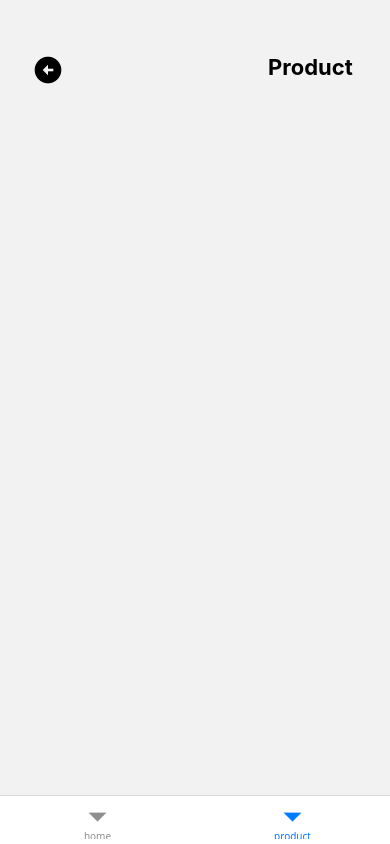
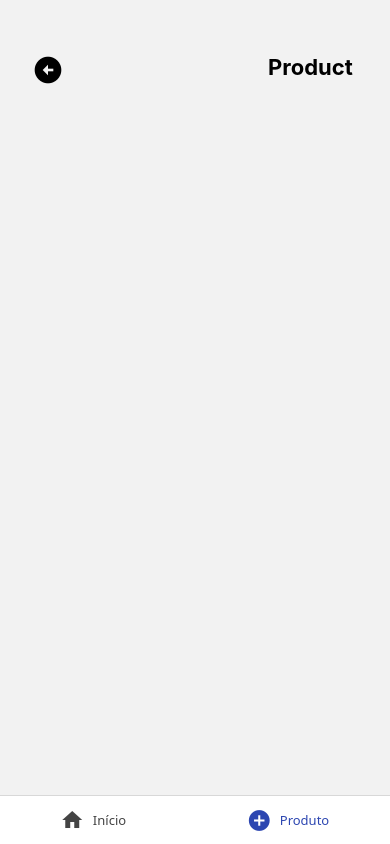
Before and after one commit to lucasdu01/RS-App-Navigation, a React Native app: screen /product in a window 390 px wide. Built offline with nearby package versions, Linux system fonts and the light colour scheme.

Commit message:
customizando bottom tabs

```diff
--- a/src/routes/BottomRoutes.tsx
+++ b/src/routes/BottomRoutes.tsx
@@ -1,14 +1,19 @@
-import { createBottomTabNavigator, BottomTabScreenProps } from "@react-navigation/bottom-tabs";
+import {
+  createBottomTabNavigator,
+  BottomTabScreenProps,
+} from "@react-navigation/bottom-tabs"
+import { MaterialIcons } from "@expo/vector-icons";
 
-import { Home } from "@/app/Home";
-import { Product } from "@/app/Product";
+import { Home } from "@/app/Home"
+import { Product } from "@/app/Product"
 
 export type BottomRoutesList = {
-	home: undefined
+  home: undefined;
   product: undefined | { id: string }
-}
+};
 
-export type BottomRoutesProps<T extends keyof BottomRoutesList> = BottomTabScreenProps<BottomRoutesList, T>
+export type BottomRoutesProps<T extends keyof BottomRoutesList> =
+  BottomTabScreenProps<BottomRoutesList, T>;
 
 const Tab = createBottomTabNavigator<BottomRoutesList>();
 
@@ -16,17 +21,28 @@
   return (
     <Tab.Navigator
       initialRouteName="home"
-			screenOptions={{ headerShown: false }}
+      screenOptions={{
+		headerShown: false,
+		tabBarActiveTintColor: "#2C46B1",
+		tabBarInactiveTintColor: "#444444",
+		tabBarLabelPosition: "beside-icon"
+	 }}
     >
       <Tab.Screen
         name="home"
         component={Home}
-				//options={{ headerTitle: "Início" }}
+        options={{
+          tabBarLabel: "Início",
+          tabBarIcon: ({ color, size }) => <MaterialIcons name="home" color={color} size={24}/>,
+        }}
       />
       <Tab.Screen
         name="product"
         component={Product}
-				//options={{ headerShown: false }}
+        options={{
+          tabBarLabel: "Produto",
+          tabBarIcon: ({ color, size }) => <MaterialIcons name="add-circle" color={color} size={size} />,
+        }}
       />
     </Tab.Navigator>
   );
```
Lines whose indentation alone changed are shown as unchanged.
